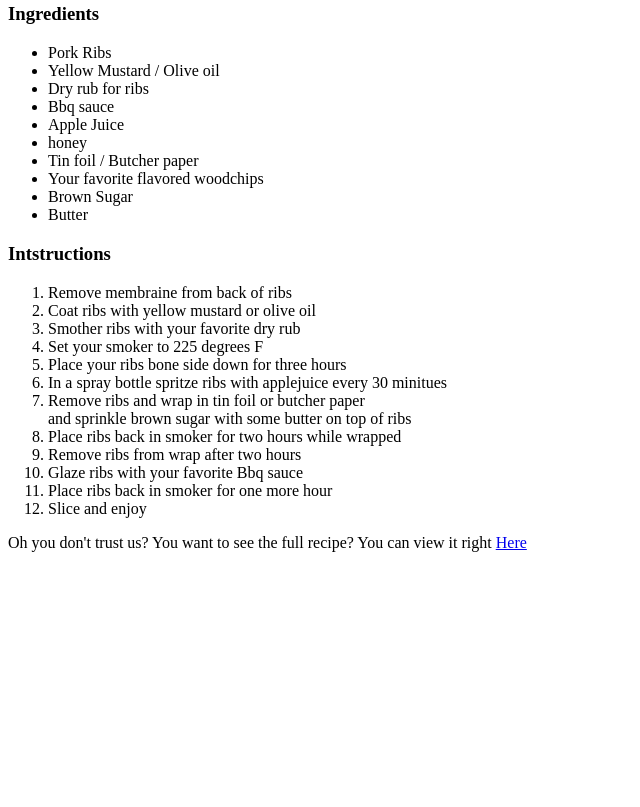
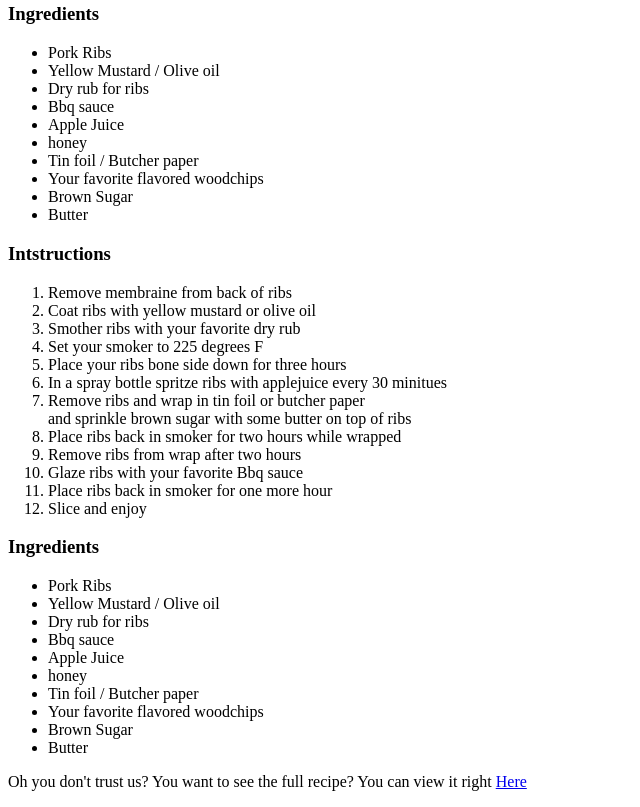
Before and after one commit to yadetagetachew/recipe, a plain HTML site: page index.html in a window 1280 px wide. Shown: the part 784-1591 px from the top of the page, without its empty margins (0-640 px from the left). Before the commit the page ends 1352 px from the top, so only its background shows below. Drawn offline with Linux system fonts and the light colour scheme.

Commit message:
feat(content):added ingrediants and picture for recipe page

```diff
--- a/index.html
+++ b/index.html
@@ -54,7 +54,23 @@
       <li>Slice and enjoy</li>
     </ol>
 </section>
-
+<div class="container bg-light p-5">
+            <section>
+              <h3>Ingredients</h3>
+              <ul>
+                <li>Pork Ribs</li>
+                <li>Yellow Mustard / Olive oil</li>
+                <li>Dry rub for ribs</li>
+                <li>Bbq sauce</li>
+                <li>Apple Juice</li>
+                <li>honey</li>
+                <li>Tin foil / Butcher paper</li>
+                <li>Your favorite flavored woodchips</li>
+                <li>Brown Sugar</li>
+                <li>Butter</li>
+              </ul>
+          </section>
+          </div>
 <footer>
     <p>Oh you don't trust us? You want to see the full recipe? You can view it right <a href="https://gimmesomegrilling.com/smoked-ribs/" target="_blank">Here</a> </p>
 </footer>
```
